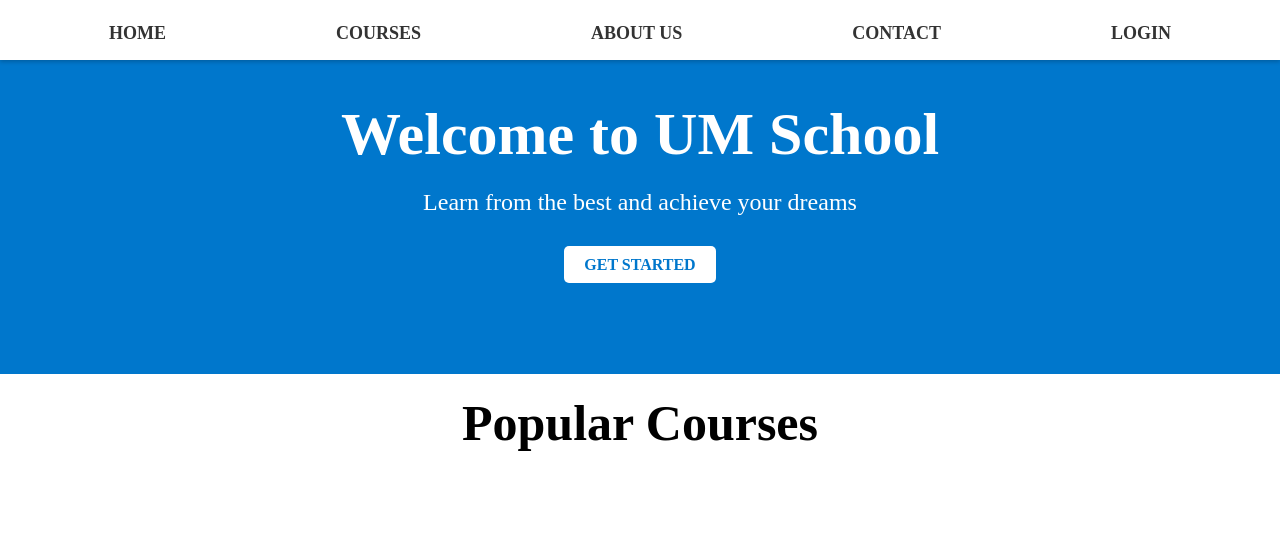
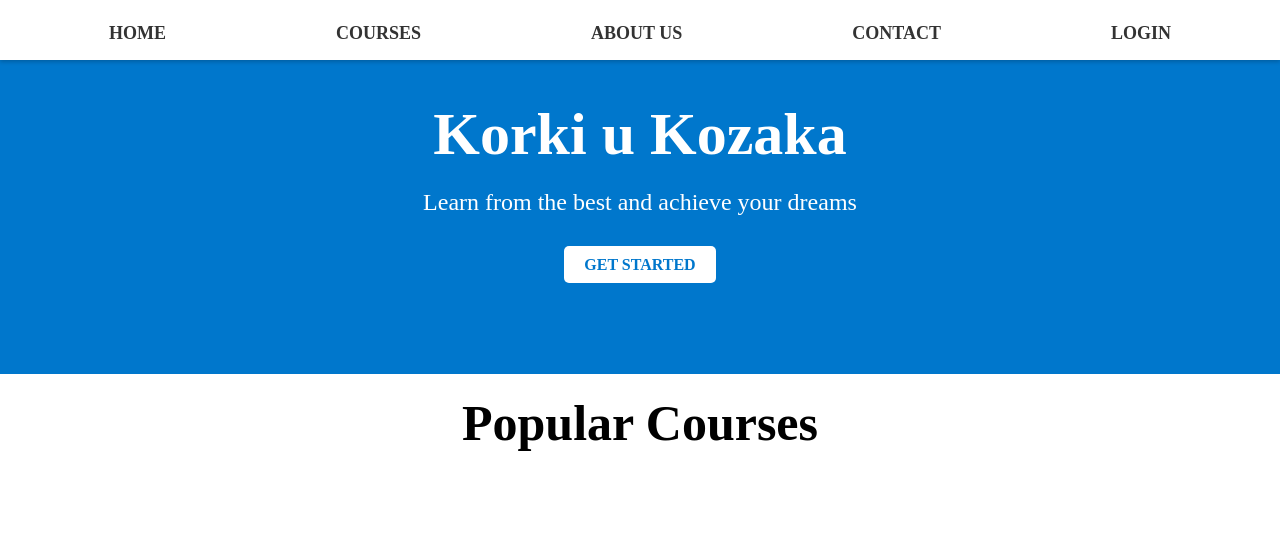
Before and after one commit to 123Abracadabra/Korki1, a plain HTML site: page index.html in a window 1280 px wide. Shown: the top 536 px of the page. Drawn offline with Linux system fonts and the light colour scheme.

Commit message:
Update index.html

```diff
--- a/index.html
+++ b/index.html
@@ -19,7 +19,7 @@
     </header>
 
     <section class="hero">
-      <h1>Welcome to UM School</h1>
+      <h1>Korki u Kozaka</h1>
       <p>Learn from the best and achieve your dreams</p>
       <a href="#" class="button">Get Started</a>
     </section>
```
